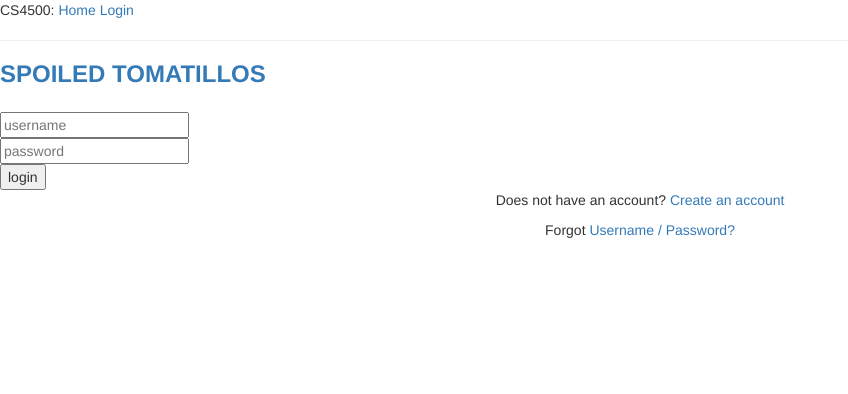
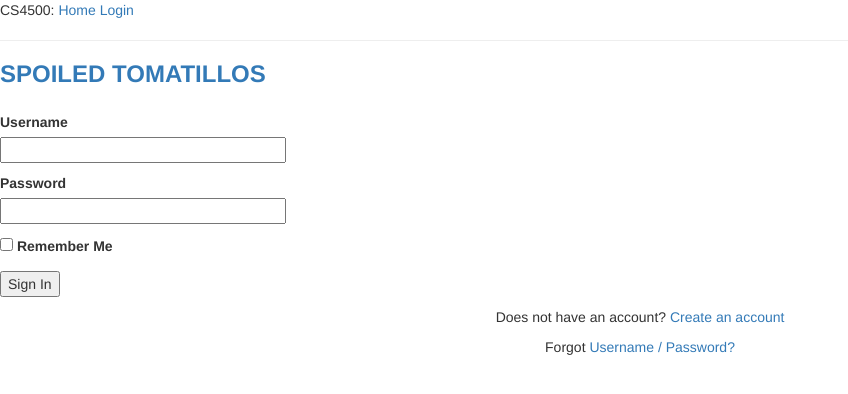
Before and after one commit to Shinabel/spoiled_tomatillos, a Flask app: page /login in a window 1280 px wide. Shown: the top 394 px of the page, without its empty margins (0-848 px from the left). Run offline with Flask 2, Linux system fonts and the light colour scheme; some libraries are stand-ins or nearby versions.

Commit message:
login page fixed

```diff
--- a/spoiled_tomatillos/app/templates/login.html
+++ b/spoiled_tomatillos/app/templates/login.html
@@ -5,7 +5,7 @@
 <body>
 	<header>
 		<div class="cotainter page-title">
-			<a href="#">
+			<a href="/index">
 				<h1>Spoiled Tomatillos</h1>
 			</a>
 		</div>
@@ -13,21 +13,23 @@
 
 	<main>
 		<form action="login" action="/login" method="post">
-			<div class="login-page">
-				<form class="login-form">
-					<div class="login-input" validData="valid email is required: team53@husky.neu.edu">
-						<input type="text" placeholder="username">
-					</div>
-
-					<div class="password-input" validData ="valid password is required">
-						<input type="password" placeholder="password">
-					</div>
-
-					<div class="container-login-button">
-						<button class="login-button">
-							login
-						</button>
-					</div>
+			{{ form.hidden_tag() }}
+			<p>
+				{{ form.username.label }}<br>
+				{{ form.username(size=32) }}<br>
+				{% for error in form.username.errors %}
+				<span style="color: red;">[{{ error }}]</span>
+				{% endfor %}
+			</p>
+			<p>
+				{{ form.password.label }}<br>
+				{{ form.password(size=32) }}<br>
+				{% for error in form.password.errors %}
+				<span style="color: red;">[{{ error }}]</span>
+				{% endfor %}
+			</p>
+			<p>{{ form.remember_me() }} {{ form.remember_me.label }}</p>
+			<p>{{ form.submit() }}</p>
 
 			<div class="text-center create-account">
 				<p class="message">Does not have an account? <a href="#">Create an account</a></p>
@@ -42,8 +44,6 @@
 				</a>
 			</div>
 		</form>
-			</div>
-		</form>
 	</main>
 </body>
 
```
Lines whose indentation alone changed are shown as unchanged.
